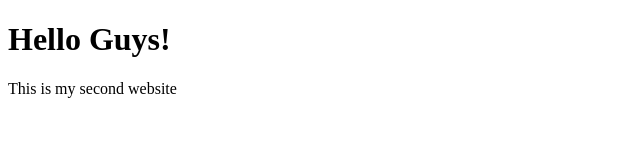
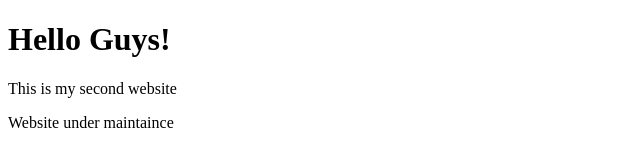
Before and after one commit to Pritam-hasdefine/test.pipeline, a plain HTML site: page index.html in a window 1280 px wide. Shown: the whole page, without its empty margins (0-640 px from the left). Drawn offline with Linux system fonts and the light colour scheme.

Commit message:
Update index.html

```diff
--- a/index.html
+++ b/index.html
@@ -5,6 +5,7 @@
 <h1>Hello Guys!</h1>
 
 <p>This is my second  website </p>
+<p>Website under maintaince </p>
 
 
 
```
